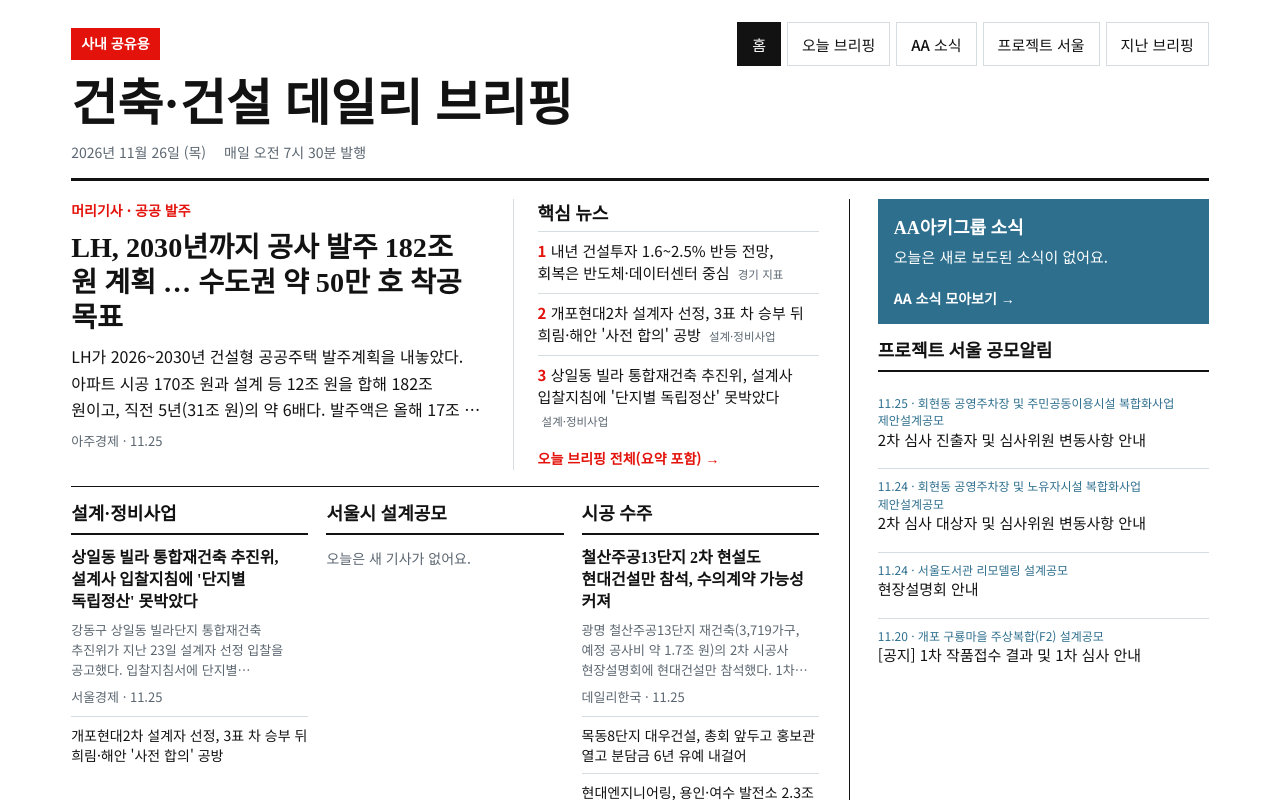
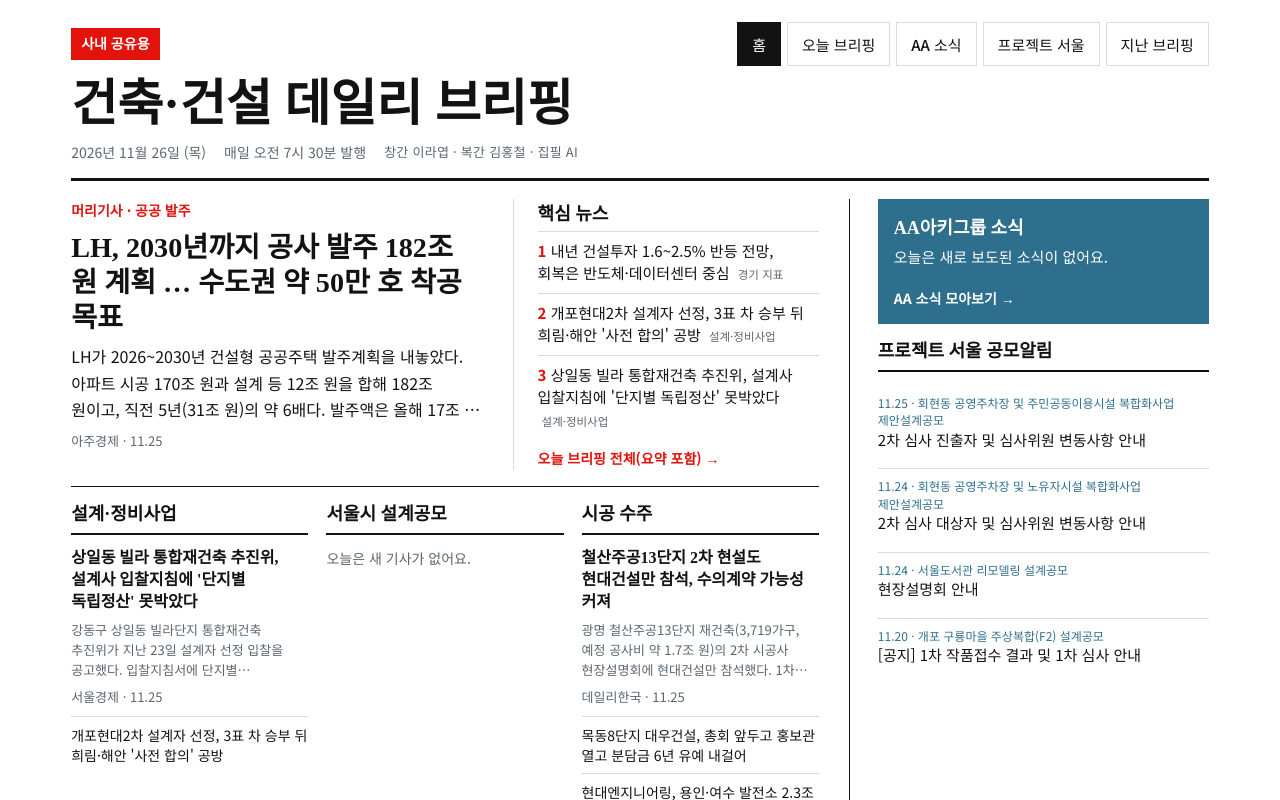
Before and after one commit to none-HongCheol/ArchiNews, a plain HTML site: page index.html in a window 1280 px wide. Shown: the top 800 px of the page. Drawn offline with Linux system fonts and the light colour scheme.

Commit message:
제목 아래 판권 문구 추가: 창간 이라엽 · 복간 김홍철 · 집필 AI
Co-Authored-By: Claude Opus 5.5 <noreply@anthropic.com>
Claude-Session: https://claude.ai/code/session_01Hh9v64kYZ8U7MqeWjjgyU9

```diff
--- a/index.html
+++ b/index.html
@@ -35,6 +35,7 @@ a:focus-visible,button:focus-visible{outline:3px solid var(--red);outline-offset
 .mast h1 a{text-decoration:none}
 .meta{display:flex;flex-wrap:wrap;align-items:center;gap:6px 18px;color:var(--mute);font-size:14px;margin-top:10px}
 .nav{display:flex;gap:6px;margin-left:auto}
+.credit{color:var(--mute);font-size:13px;letter-spacing:.02em}
 h2{font:700 22px/1.3 "Noto Serif KR",serif;margin:0 0 12px}
 .lbl{font-size:14px;color:var(--mute)}
 .msg{padding:30px 0;color:var(--mute)}
@@ -268,7 +269,7 @@ h2{font:700 22px/1.3 "Noto Serif KR",serif;margin:0 0 12px}
 </nav>
 </div>
 <h1><a href="#home">건축·건설 데일리 브리핑</a></h1>
-<div class="meta"><span id="dateLine">불러오는 중…</span><span>매일 오전 7시 30분 발행</span>
+<div class="meta"><span id="dateLine">불러오는 중…</span><span>매일 오전 7시 30분 발행</span><span class="credit">창간 이라엽 · 복간 김홍철 · 집필 AI</span>
 <span class="nav" id="dnav"><button type="button" id="prev">← 이전 날</button><button type="button" id="next">다음 날 →</button></span></div>
 </header>
 <main id="main"><p class="msg">브리핑을 불러오는 중입니다.</p></main>
```
